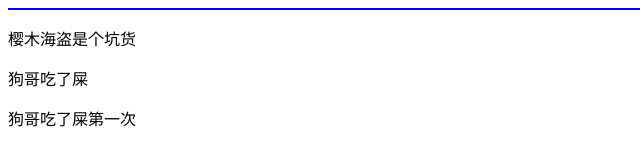
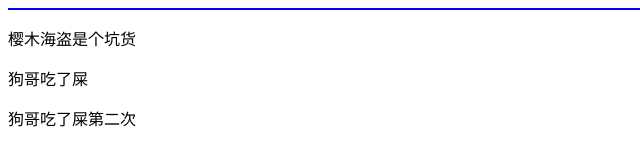
Before and after one commit to qikefeng/Test, a plain HTML site: page index.html in a window 1280 px wide. Shown: the full height of the page, 0-640 px from the left. Drawn offline with Linux system fonts and the light colour scheme.

Commit message:
feature狗哥吃屎第二次

```diff
--- a/index.html
+++ b/index.html
@@ -12,7 +12,7 @@
     <div class="box"></div>
     <p class="tips">樱木海盗是个坑货</p>
     <p>狗哥吃了屎</p>
-    <p>狗哥吃了屎第一次</p>
+    <p>狗哥吃了屎第二次</p>
 
     <script src="./js/index.js"></script>
 </body>
```
